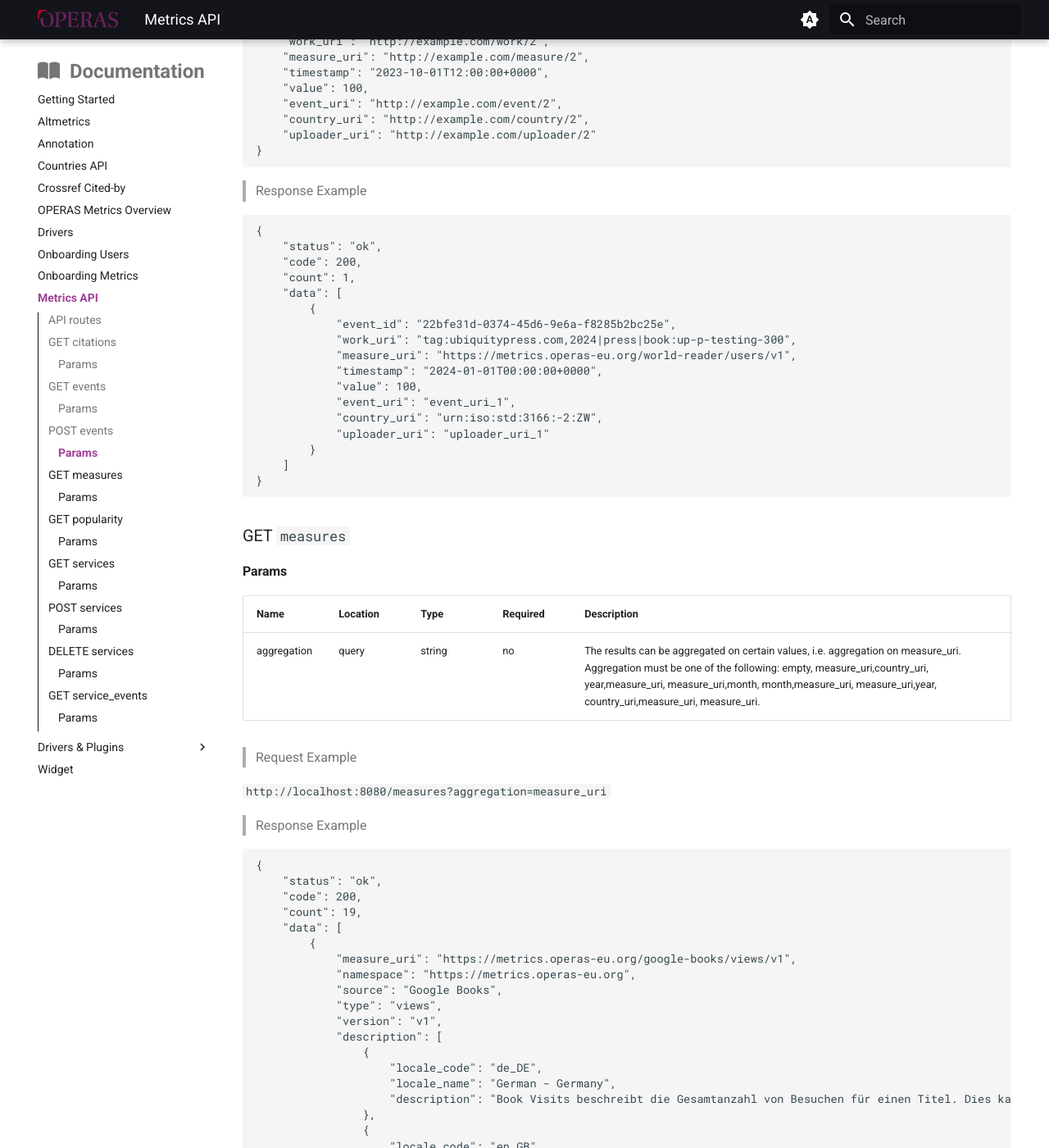
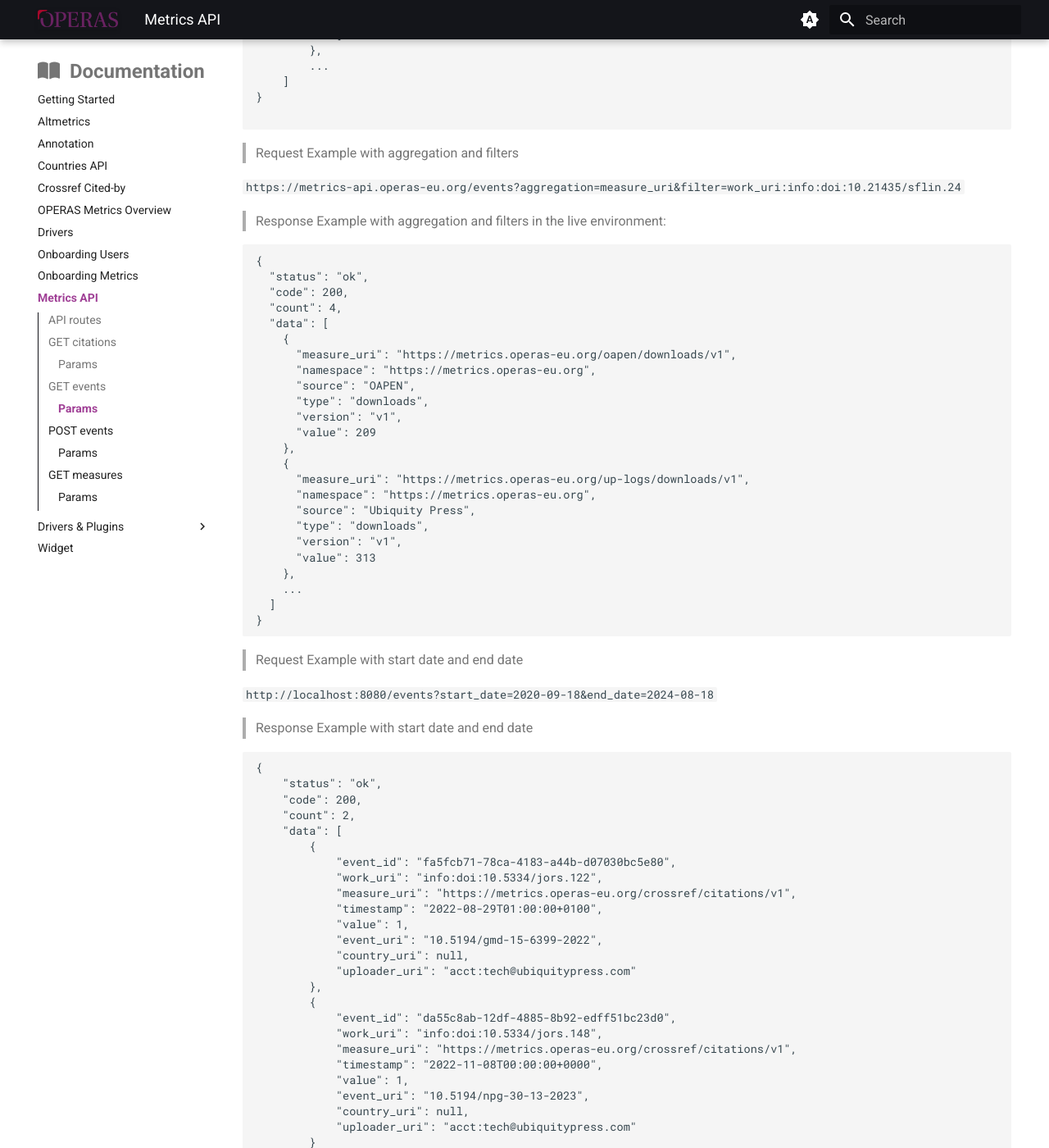
Before and after one commit to operas-eu/metrics_portal, an MkDocs documentation site: the page built from docs/metrics-docs/metrics-api.en-GB.md, in a window 1280 px wide and 1400 px high, scrolled down 4044 px. Shown: the whole window at 82% size. Built offline with MkDocs 1.6.1 and Material for MkDocs 9.7.7, drawn with Linux system fonts in a browser that asks for light colours; some of the changed text lies outside the part shown.

Commit message:
Some corrections to the metrics-api.md doc and mkdocs build

````diff
--- a/docs/metrics-docs/metrics-api.en-GB.md
+++ b/docs/metrics-docs/metrics-api.en-GB.md
@@ -1,6 +1,6 @@
 # Metrics API
 
-The Metrics API is both available as read-only via GET requests, and as "read-write access"
+The Metrics API is available as read-only via GET requests and with 'read-write access."
 
 - **Metrics API Source**: [https://gitlab.com/ubiquitypress/metrics-api][1]
 
@@ -11,14 +11,9 @@
 | Method  | Route             | Description                                                                                                                     |
 | ------- | ----------------- | ------------------------------------------------------------------------------------------------------------------------------- |
 | `GET`   | [`/citations`](#get-citations)     | Retrieve citation metadata for a given work URI                                                                                 |
-| `GET`   | [`/events`](#get-events)         | Retrieves the measures from the API with various parameters, see below                                                          |
-| `POST`  | [`/events`](#post-events)         | Creates a new event using JSON in the body                                                                                      |
+| `GET`   | [`/events`](#get-events)         | Retrieve measures from the API with various parameters. See below.                                                          |
+| `POST`  | [`/events`](#post-events)         | Create a new event using JSON in the body                                                                                      |
 | `GET`   | [`/measures`](#get-measures)      | List the descriptions of the measures available in the API                                                                      |
-| `GET`   | [`/popularity`](#get-popularity)   | Get list of external_ids ordered by the most popular books or journals                                                          |
-| `GET`   | [`/services`](#get-services)      | Get list of the services, each element holds the work_uri and the external_id                                                  |
-| `POST`  | [`/services`](#post-services)     | Create new services, work_uri and the external_id should be posted in the body as a JSON                                        |
-| `DELETE`| [`/services`](#delete-services)    | Delete services, takes a list of lists with each element holding the work_uri and the external_id.                               |
-| `GET`   | [`/service_events`](#get-service_events) | Returns a list of works registered to a given service. Takes the service_code and start_date as Query Params.                   |
 
 
 
@@ -75,10 +70,15 @@
 |Name|Location|Type|Required|Description|
 |---|---|---|---|---|
 |event_id|query|string| no |UUID saved in the Event table as an identifier.|
-|aggregation|query|string| no |The results can be aggregated on certain values, i.e. aggregation on measure_uri. Aggregation must be one of the following: empty, measure_uri,country_uri, year,measure_uri, measure_uri,month, month,measure_uri, measure_uri,year, country_uri,measure_uri, measure_uri.|
-|filter|query|string| no |Many different options can be used in the filter, i.e. filtering on measure_uri or on work_uri. Those can be together or even used multiple times by separating them with a comma ","|
+| aggregation  | query    | string | no       | The results can be aggregated on certain values, i.e. aggregation on measure_uri. Aggregation must be one of the following options:<br>- `empty`<br>- `measure_uri,country_uri`<br>- `year,measure_uri`<br>- `month,measure_uri`<br>- `year,country_uri`<br>- `measure_uri`. |
+|filter|query|string| no |Many different options can be used in the filter, i.e. filtering on measure_uri or on work_uri. These can be combined or even used multiple times by separating them with a comma ","|
+|start_date|query|string| yes |ISO 8601 format (YYYY-MM-DD) as a starting date to retrieve the events from.|
+|end_date|query|string| no |ISO 8601 format (YYYY-MM-DD) as a end date to retrieve the events from.|
 
-> Request Example
+
+NOTE: You can use either the filter for the event_id, or the aggregation, or a combination of both, with the start and end dates.
+
+> Request Example with a specific id:
 
 `https://metrics-api.operas-eu.org/events?event_id=5e865d82-fcd4-4586-b209-8722ed1246e3`
 
@@ -104,11 +104,90 @@
 }
 ```
 
+- Aggregation and Filters:
+
+> See the difference between a plain request with 26 results:
+
+`http://localhost:8080/events`
+
+```json
+{
+    "status": "ok",
+    "code": 200,
+    "count": 26,
+    "data": [
+        {
+            "event_id": "fa5fcb71-78ca-4183-a44b-d07030bc5e80",
+            "work_uri": "info:doi:10.5334/jors.122",
+            "measure_uri": "https://metrics.operas-eu.org/crossref/citations/v1",
+            "timestamp": "2022-08-29T01:00:00+0100",
+            "value": 1,
+            "event_uri": "10.5194/gmd-15-6399-2022",
+            "country_uri": null,
+            "uploader_uri": "acct:tech@ubiquitypress.com"
+        },
+        {
+            "event_id": "da55c8ab-12df-4885-8b92-edff51bc23d0",
+            "work_uri": "info:doi:10.5334/jors.148",
+            "measure_uri": "https://metrics.operas-eu.org/crossref/citations/v1",
+            "timestamp": "2022-11-08T00:00:00+0000",
+            "value": 1,
+            "event_uri": "10.5194/npg-30-13-2023",
+            "country_uri": null,
+            "uploader_uri": "acct:tech@ubiquitypress.com"
+        },
+        ....
+    ]
+}
+```
+
+> Same request with aggregation, we get only 3 results and ordered by year:
+
+`http://localhost:8080/events?aggregation=year,measure_uri`
+
+```json
+{
+    "status": "ok",
+    "code": 200,
+    "count": 3,
+    "data": [
+        {
+            "year": "2022",
+            "data": [
+                {
+                    "measure_uri": "https://metrics.operas-eu.org/crossref/citations/v1",
+                    "namespace": "https://metrics.operas-eu.org",
+                    "source": "Crossref",
+                    "type": "citations",
+                    "version": "v1",
+                    "value": 3
+                }
+            ]
+        },
+        {
+            "year": "2023",
+            "data": [
+                {
+                    "measure_uri": "https://metrics.operas-eu.org/crossref/citations/v1",
+                    "namespace": "https://metrics.operas-eu.org",
+                    "source": "Crossref",
+                    "type": "citations",
+                    "version": "v1",
+                    "value": 2
+                }
+            ]
+        },
+        ...
+    ]
+}
+
+```
+
 > Request Example with aggregation and filters
 
 `https://metrics-api.operas-eu.org/events?aggregation=measure_uri&filter=work_uri:info:doi:10.21435/sflin.24`
 
-> Response Example with aggregation and filters
+> Response Example with aggregation and filters in the live environment:
 
 ```json
 {
@@ -131,8 +210,45 @@
       "type": "downloads",
       "version": "v1",
       "value": 313
-    }
+    },
+    ...
   ]
+}
+```
+
+> Request Example with start date and end date
+
+`http://localhost:8080/events?start_date=2020-09-18&end_date=2024-08-18`
+
+> Response Example with start date and end date
+
+```json
+{
+    "status": "ok",
+    "code": 200,
+    "count": 2,
+    "data": [
+        {
+            "event_id": "fa5fcb71-78ca-4183-a44b-d07030bc5e80",
+            "work_uri": "info:doi:10.5334/jors.122",
+            "measure_uri": "https://metrics.operas-eu.org/crossref/citations/v1",
+            "timestamp": "2022-08-29T01:00:00+0100",
+            "value": 1,
+            "event_uri": "10.5194/gmd-15-6399-2022",
+            "country_uri": null,
+            "uploader_uri": "acct:tech@ubiquitypress.com"
+        },
+        {
+            "event_id": "da55c8ab-12df-4885-8b92-edff51bc23d0",
+            "work_uri": "info:doi:10.5334/jors.148",
+            "measure_uri": "https://metrics.operas-eu.org/crossref/citations/v1",
+            "timestamp": "2022-11-08T00:00:00+0000",
+            "value": 1,
+            "event_uri": "10.5194/npg-30-13-2023",
+            "country_uri": null,
+            "uploader_uri": "acct:tech@ubiquitypress.com"
+        }
+    ]
 }
 ```
 
@@ -198,12 +314,12 @@
 
 |Name|Location|Type|Required|Description|
 |---|---|---|---|---|
-|aggregation|query|string| no |The results can be aggregated on certain values, i.e. aggregation on measure_uri. Aggregation must be one of the following: empty, measure_uri,country_uri, year,measure_uri, measure_uri,month, month,measure_uri, measure_uri,year, country_uri,measure_uri, measure_uri.|
+|None|query|string| no |None|
 
 
 > Request Example
 
-`http://localhost:8080/measures?aggregation=measure_uri`
+`http://localhost:8080/measures`
 
 > Response Example
 
@@ -211,7 +327,7 @@
 {
     "status": "ok",
     "code": 200,
-    "count": 19,
+    "count": 2,
     "data": [
         {
             "measure_uri": "https://metrics.operas-eu.org/google-books/views/v1",
@@ -250,235 +366,4 @@
 }
 ```
 
-
-### GET `popularity`
-
-#### Params
-
-|Name|Location|Type|Required|Description|
-|---|---|---|---|---|
-|service_code|query|string| yes |Code used to identify a service (Press, Journal, Repository, etc).|
-
-
-> Request Example
-
-`http://localhost:8080/popularity?service_code=up-p-testing`
-
-> Response Example
-
-```json
-{
-    "status": "ok",
-    "code": 200,
-    "count": 6,
-    "data": [
-        123,
-        678,
-        345
-    ]
-}
-
-```
-
-
-### GET `services`
-
-#### Params
-
-|Name|Location|Type|Required|Description|
-|---|---|---|---|---|
-|service_code|query|string| yes |Code used to identify a service (Press, Journal, Repository, etc).|
-|body|body|object| no |none|
-|uris|body|[array]| yes | Work_uri and external_id. |
-
-> Request Example
-
-`http://localhost:8080/services?service_code=up-p-testing`
-
-- Body Parameters
-
-```json
-{
-  "service_code": "up-p-testing",
-  "uris": [
-    [
-        "tag:ubiquitypress.com,2024|press|book:up-p-testing-300",
-        123
-    ],
-    [
-        "tag:ubiquitypress.com,2024|press|book:up-p-testing-3",
-        345
-    ]
-  ]
-}
-```
-
-> Response Example
-
-```json
-{
-    "status": "ok",
-    "code": 200,
-    "count": 4,
-    "data": [
-        [
-            "info:doi:10.56687/9781529237290",
-            177
-        ],
-        [
-            "info:doi:10.7765/9781526166814",
-            211
-        ],
-        [
-            "info:doi:10.36019/9780813540979",
-            191
-        ],
-        [
-            "tag:ubiquitypress.com,2024|press|book:up-p-testing-32",
-            32
-        ]
-    ]
-}
-```
-
-
-### POST `services`
-
-#### Params
-
-|Name|Location|Type|Required|Description|
-|---|---|---|---|---|
-|body|body|object| no | Contains the service_code and the uris. |
-|service_code|body|string| yes |Code used to identify a service (Press, Journal, Repository, etc).|
-|uris|body|[array]| yes | Work_uri and external_id. |
-
-
-> Request Example
-
-`http://localhost:8080/services`
-
-- Body Parameters
-
-```json
-{
-  "service_code": "up-p-testing",
-    "uris": [
-        [
-            "tag:ubiquitypress.com,2024|press|book:up-p-testing-300",
-            123
-        ],
-        [
-            "tag:ubiquitypress.com,2024|press|book:up-p-testing-3",
-            345
-        ],
-        [
-            "tag:ubiquitypress.com,2024|press|book:up-p-testing-305",
-            678
-        ]
-    ]
-}
-```
-
-
-> Response Example
-
-```json
-{
-    "status": "ok",
-    "code": 200,
-    "count": 3,
-    "data": "200"
-}
-
-```
-
-
-### DELETE `services`
-
-#### Params
-
-|Name|Location|Type|Required|Description|
-|---|---|---|---|---|
-|service_code|query|string| yes | Code used to identify a service (Press, Journal, Repository, etc). |
-|body|body|object| no | List of lists consisting of uris. |
-|uris|body|[array]| yes | Work_uri and external_id. |
-
-
-> Request Example
-
-`http://localhost:8080/services`
-
-- Body Parameters
-
-```json
-{
-  "service_code": "up-p-testing",
-  "uris": [
-    [
-      "tag:ubiquitypress.com",
-      "2024|press|book:up-p-testing-300"
-    ],
-    [
-      "tag:ubiquitypress.com",
-      "2023|press|book:up-p-testing-310"
-    ]
-  ]
-}
-```
-
-> Response Example
-
-```json
-{
-    "status": "ok",
-    "code": 200,
-    "count": 42,
-    "data": "2 works deleted from service, up-p-testing"
-}
-
-```
-
-
-### GET `service_events`
-
-#### Params
-
-|Name|Location|Type|Required|Description|
-|---|---|---|---|---|
-|service_code|query|string| yes |Code used to identify a service (Press, Journal, Repository, etc).|
-|start_date|query|string| yes |ISO 8601 format (YYYY-MM-DD) as a starting date to retrieve the events from.|
-
-
-> Request Example
-
-`http://localhost:8080/service_events?service_code=up-p-testing&start_date=2020-09-18`
-
-> Response Example
-
-```json
-{
-    "status": "ok",
-    "code": 200,
-    "count": 5,
-    "data": [
-        {
-            "measure_uri": "https://metrics.operas-eu.org/crossref/citations/v1",
-            "namespace": "https://metrics.operas-eu.org",
-            "source": "Crossref",
-            "type": "citations",
-            "version": "v1",
-            "value": 600
-        },
-        {
-            "measure_uri": "https://metrics.operas-eu.org/open-edition/downloads/v1",
-            "namespace": "https://metrics.operas-eu.org",
-            "source": "Open Edition",
-            "type": "downloads",
-            "version": "v1",
-            "value": 500
-        }
-    ]
-}
-```
-
 [1]: https://gitlab.com/ubiquitypress/metrics-api "Metrics-api link"
````
Also changed, not shown: other parts of docs/metrics-docs/metrics-api.en-GB.md (+3 -3 lines), site/metrics-docs/metrics-api.en-GB/index.html, site/search/search_index.json, site/sitemap.xml, 1 other file.
